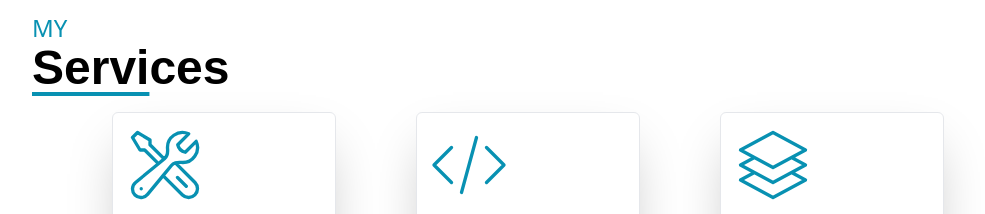
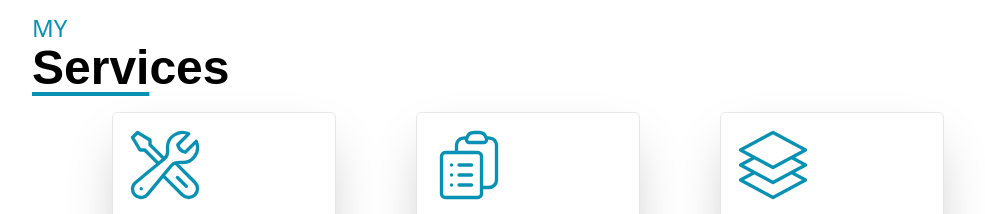
Before and after one commit to copcop22/landingpage-tailwind-css, a website: page public/index.html in a window 1280 px wide. Shown: the part 1700-1914 px from the top of the page, without its empty margins (112-1097 px from the left). Drawn offline with nearby package versions, Linux system fonts and the light colour scheme.

Commit message:
ganti logo documentation

```diff
--- a/public/index.html
+++ b/public/index.html
@@ -281,8 +281,7 @@
 
                                 <svg class="w-20 stroke-cyan-600 mb-3" xmlns="http://www.w3.org/2000/svg" fill="none"
                                     viewBox="0 0 24 24" stroke-width="1" stroke="currentColor" class="w-6 h-6">
-                                    <path stroke-linecap="round" stroke-linejoin="round"
-                                        d="M17.25 6.75L22.5 12l-5.25 5.25m-10.5 0L1.5 12l5.25-5.25m7.5-3l-4.5 16.5" />
+                                    <path stroke-linecap="round" stroke-linejoin="round" d="M9 12h3.75M9 15h3.75M9 18h3.75m3 .75H18a2.25 2.25 0 0 0 2.25-2.25V6.108c0-1.135-.845-2.098-1.976-2.192a48.424 48.424 0 0 0-1.123-.08m-5.801 0c-.065.21-.1.433-.1.664 0 .414.336.75.75.75h4.5a.75.75 0 0 0 .75-.75 2.25 2.25 0 0 0-.1-.664m-5.8 0A2.251 2.251 0 0 1 13.5 2.25H15c1.012 0 1.867.668 2.15 1.586m-5.8 0c-.376.023-.75.05-1.124.08C9.095 4.01 8.25 4.973 8.25 6.108V8.25m0 0H4.875c-.621 0-1.125.504-1.125 1.125v11.25c0 .621.504 1.125 1.125 1.125h9.75c.621 0 1.125-.504 1.125-1.125V9.375c0-.621-.504-1.125-1.125-1.125H8.25ZM6.75 12h.008v.008H6.75V12Zm0 3h.008v.008H6.75V15Zm0 3h.008v.008H6.75V18Z" />
                                 </svg>
 
                                 <h3 class="font-extrabold font-Montserrat text-black text-xl">Documentation</h3>
```
